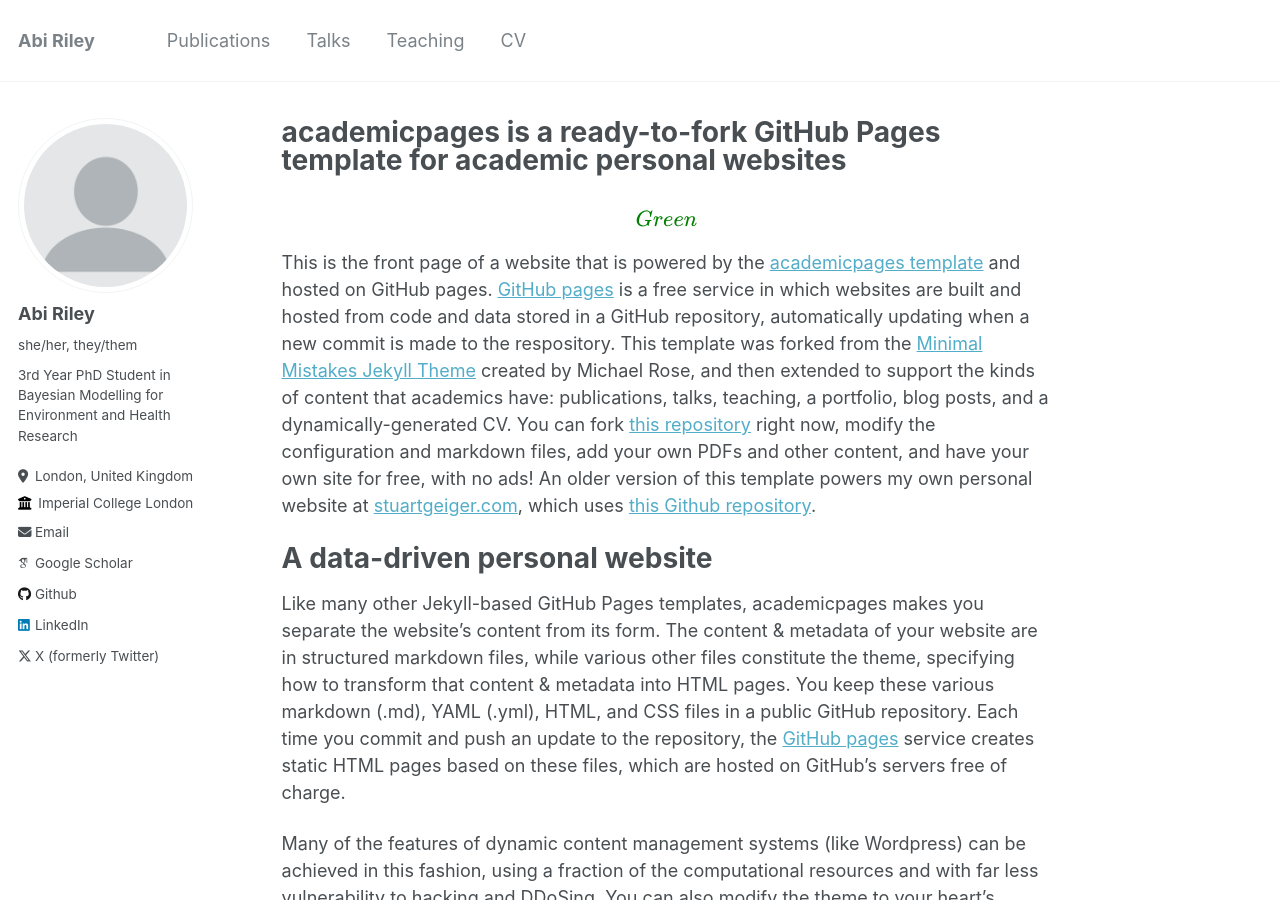
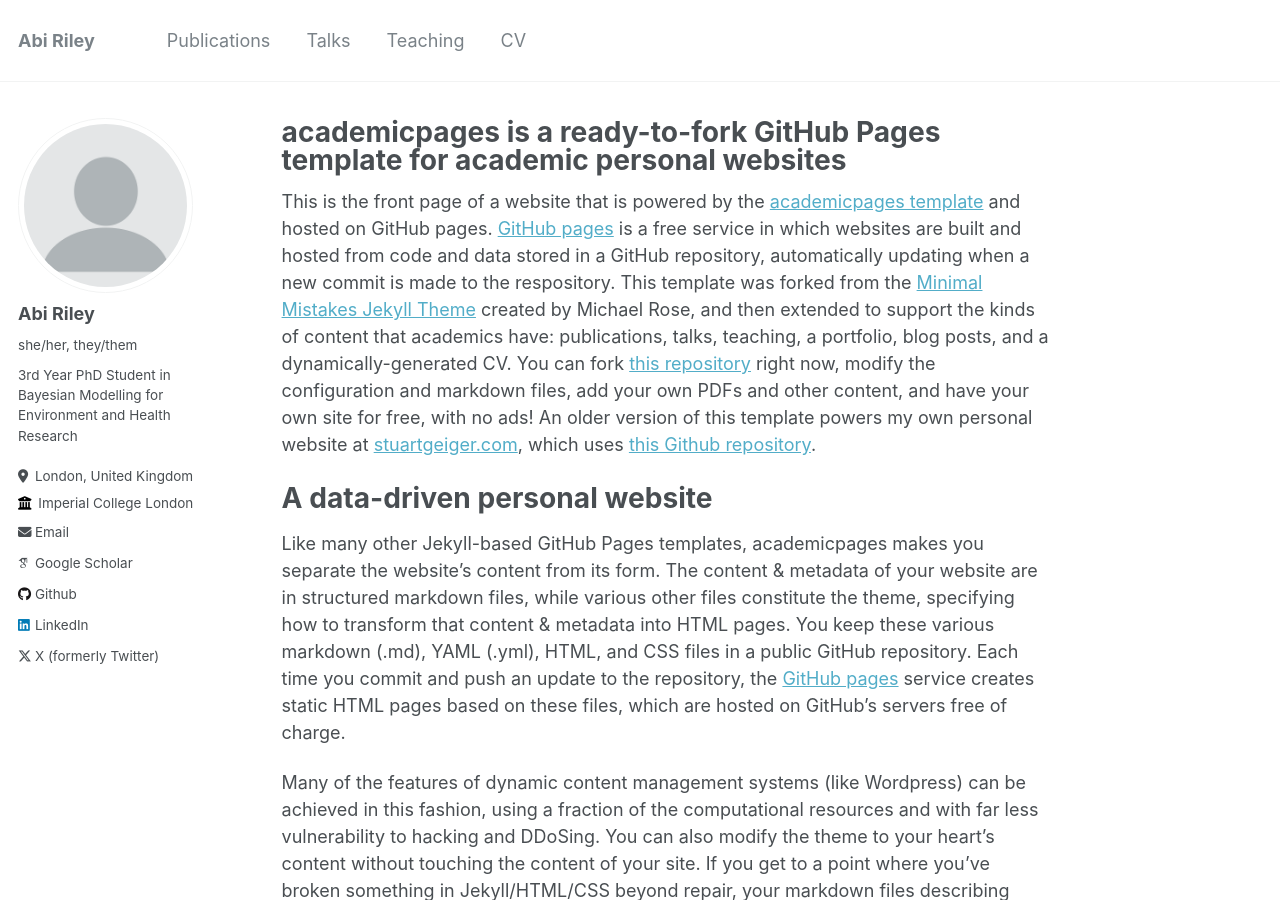
Before and after one commit to abiril/abiril.github.io, a Jekyll site: the page built from _pages/about.md, in a window 1280 px wide and 900 px high. Built offline with Jekyll 4.4.1, drawn with Linux system fonts in a browser that asks for light colours; some web fonts are replaced.

Commit message:
Update about.md

```diff
--- a/_pages/about.md
+++ b/_pages/about.md
@@ -6,8 +6,6 @@ redirect_from:
   - /about/
   - /about.html
 ---
-
-$${\color{green}Green}$$
 
 This is the front page of a website that is powered by the [academicpages template](https://github.com/academicpages/academicpages.github.io) and hosted on GitHub pages. [GitHub pages](https://pages.github.com) is a free service in which websites are built and hosted from code and data stored in a GitHub repository, automatically updating when a new commit is made to the respository. This template was forked from the [Minimal Mistakes Jekyll Theme](https://mmistakes.github.io/minimal-mistakes/) created by Michael Rose, and then extended to support the kinds of content that academics have: publications, talks, teaching, a portfolio, blog posts, and a dynamically-generated CV. You can fork [this repository](https://github.com/academicpages/academicpages.github.io) right now, modify the configuration and markdown files, add your own PDFs and other content, and have your own site for free, with no ads! An older version of this template powers my own personal website at [stuartgeiger.com](http://stuartgeiger.com), which uses [this Github repository](https://github.com/staeiou/staeiou.github.io).
 
```
